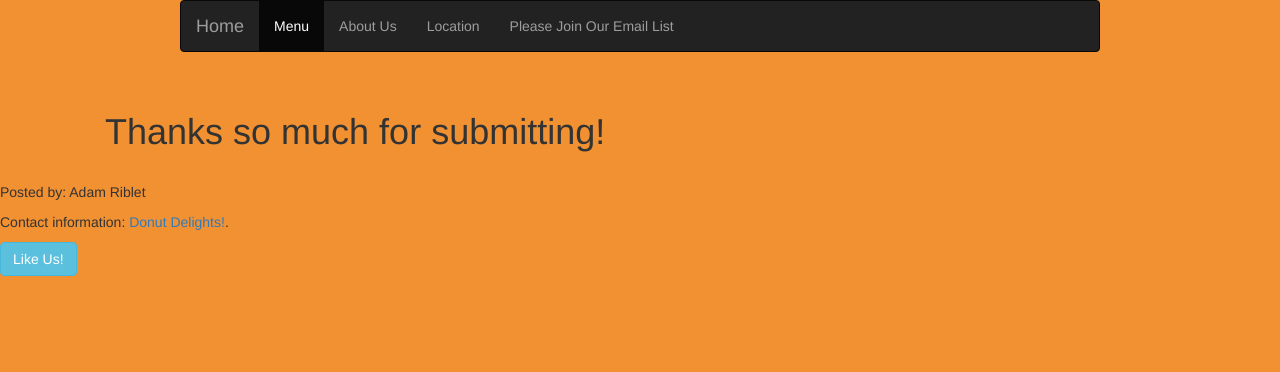
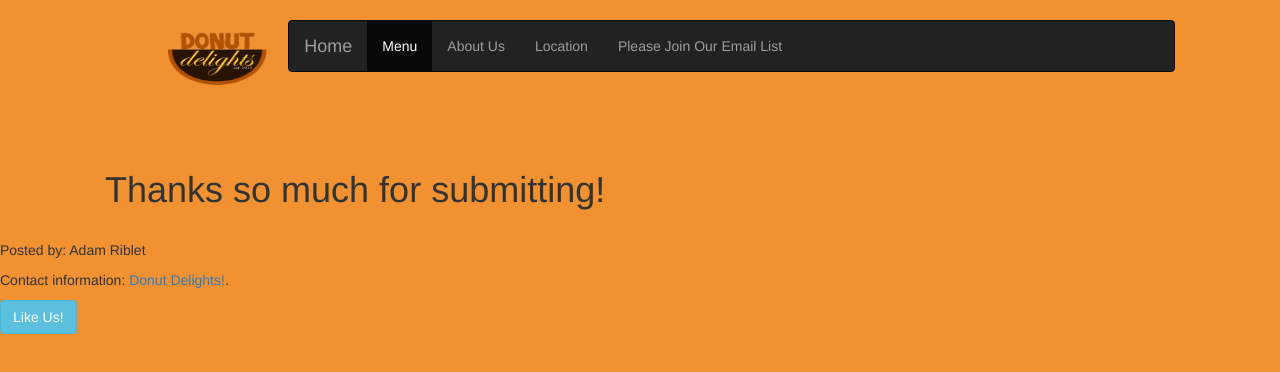
Before and after one commit to AdamRiblet/my-final-project, a plain HTML site: page thanks.html in a window 1280 px wide. Drawn offline with nearby package versions, Linux system fonts and the light colour scheme.

Commit message:
Final Project

```diff
--- a/thanks.html
+++ b/thanks.html
@@ -17,6 +17,13 @@
 
 <body>
     <div class="container">
+
+        <div class="row">
+            <div class="col-md-1">
+                <a href="#">
+                    <img class="img" src="img/logo.jpg" height="90px" width="230px" />
+                </a>
+            </div>
             <div class="col-md-10 col-md-offset-1">
                 <div class="menu">
                     <nav class="navbar navbar-inverse">
@@ -61,6 +68,7 @@
                 </div>
             </div>
         </div>
+    </div>
     <div class="container">
         <div class="row">
             <div class="col-md-12">
```
Also changed, not shown: location.html (+0 -5 lines), signup.html (+10 -8 lines). Lines whose indentation alone changed are shown as unchanged.
